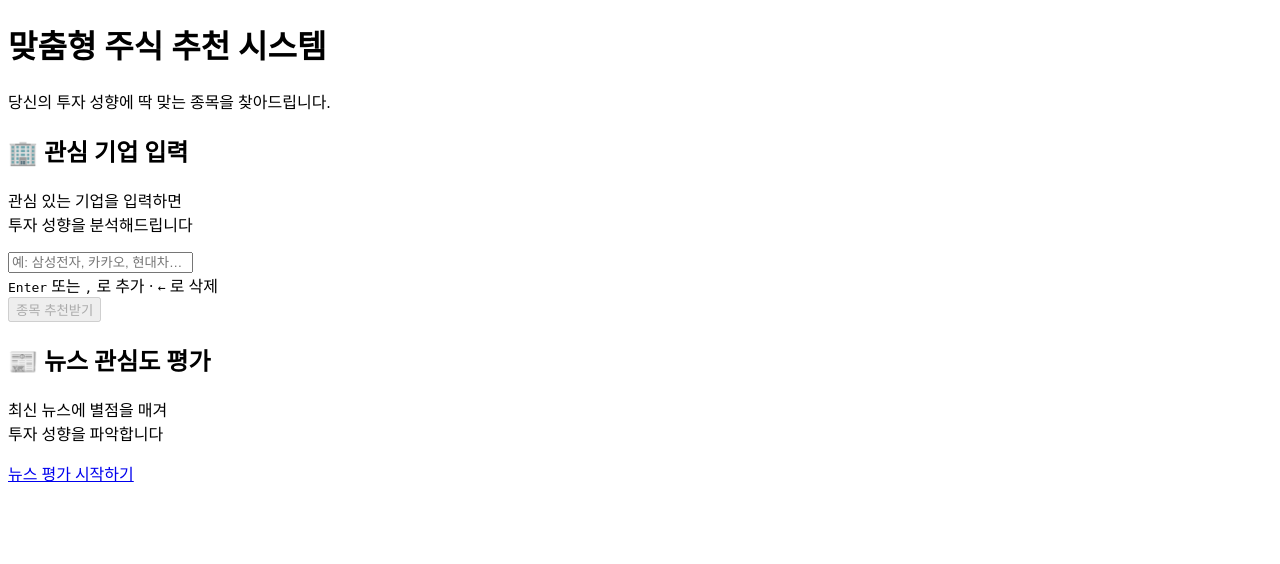
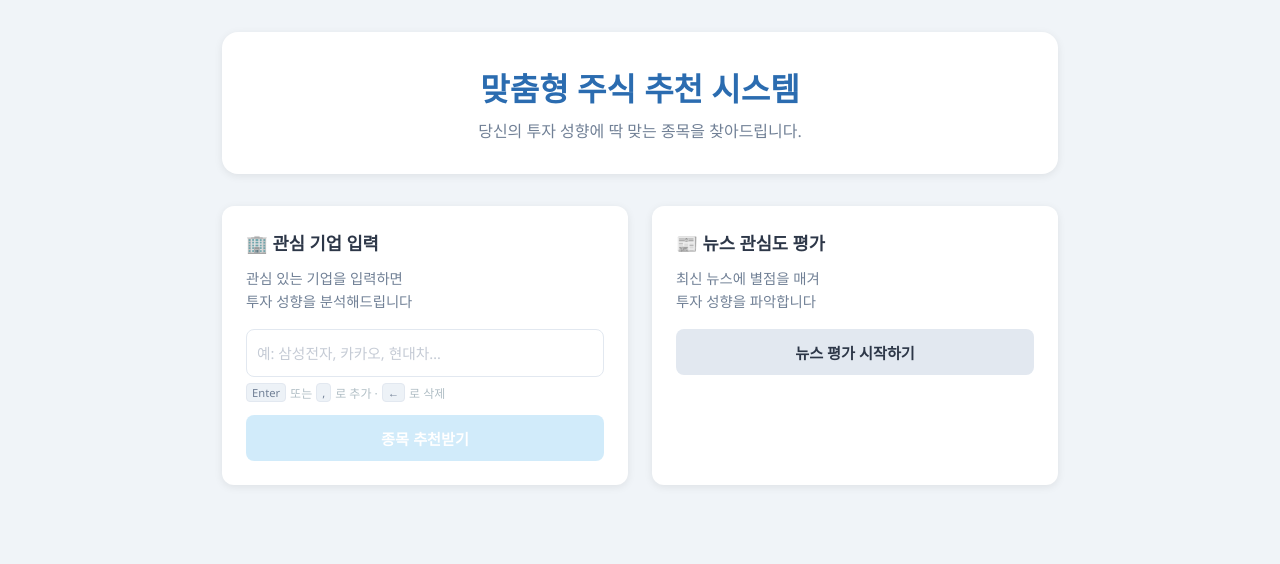
Before and after one commit to leedongho06/OSS_personalized_stock, a Flask app: page / in a window 1280 px wide. Shown: the top 564 px of the page. Run offline with Flask 3, Linux system fonts and the light colour scheme.

Commit message:
style: fix css file loading and update styles

```diff
--- a/static/css/style.css
+++ b/static/css/style.css
@@ -1,218 +1,200 @@
-<!DOCTYPE html>
-<html lang="ko">
-<head>
-    <meta charset="UTF-8">
-    <meta name="viewport" content="width=device-width, initial-scale=1.0">
-    <title>OSS Personalized Stock</title>
-    <link rel="stylesheet" href="/static/css/style.css">
-</head>
-<body>
-    <div class="container">
-        <header>
-            <h1>📈 OSS Personalized Stock</h1>
-            <p>나만의 투자 성향에 맞는 종목을 추천해드립니다</p>
-        </header>
+/* ── 기본 레이아웃 ────────────────────────────── */
+* { margin: 0; padding: 0; box-sizing: border-box; }
 
-        <div class="card-grid">
-            <div class="card">
-                <h2>🏢 관심 기업 입력</h2>
-                <p>관심 있는 기업을 입력하면<br>투자 성향을 분석해드립니다</p>
+body {
+    font-family: 'Segoe UI', sans-serif;
+    background: #f0f4f8;
+    color: #2d3748;
+}
 
-                <form id="rec-form" action="/recommend" method="POST">
-                    <div id="tag-field" class="tag-field" onclick="handleFieldClick(event)">
-                        <input
-                            id="tag-text"
-                            class="tag-text"
-                            type="text"
-                            placeholder="예: 삼성전자, 카카오, 현대차…"
-                            maxlength="30"
-                            autocomplete="off"
-                            spellcheck="false"
-                        >
-                    </div>
+.container {
+    max-width: 900px;
+    margin: 0 auto;
+    padding: 2rem;
+}
 
-                    <div class="tag-meta">
-                        <kbd>Enter</kbd>&nbsp;또는&nbsp;<kbd>,</kbd>&nbsp;로 추가&nbsp;·&nbsp;<kbd>←</kbd>&nbsp;로 삭제
-                        <span class="spacer"></span>
-                        <button type="button" id="reset-btn" class="tag-reset" style="display:none" onclick="clearTags()">
-                            전체 삭제
-                        </button>
-                        <span id="tag-count" class="tag-count" style="display:none"></span>
-                    </div>
+header {
+    text-align: center;
+    margin-bottom: 2rem;
+    padding: 2rem;
+    background: white;
+    border-radius: 16px;
+    box-shadow: 0 2px 8px rgba(0,0,0,0.08);
+}
 
-                    <button type="submit" id="submit-btn" class="btn btn-primary" disabled>
-                        종목 추천받기
-                    </button>
-                </form>
-            </div>
+header h1 {
+    font-size: 2rem;
+    color: #2b6cb0;
+    margin-bottom: 0.5rem;
+}
 
-            <div class="card">
-                <h2>📰 뉴스 관심도 평가</h2>
-                <p>최신 뉴스에 별점을 매겨<br>투자 성향을 파악합니다</p>
-                <a href="/news" class="btn btn-secondary">
-                    뉴스 평가 시작하기
-                </a>
-            </div>
-        </div>
-    </div>
+header p { color: #718096; }
 
-    <script>
-    (() => {
-        const MAX = 10;
-        let tags = [];
+.card-grid {
+    display: grid;
+    grid-template-columns: 1fr 1fr;
+    gap: 1.5rem;
+    margin-bottom: 1.5rem;
+}
 
-        const field     = document.getElementById('tag-field');
-        const textInput = document.getElementById('tag-text');
-        const countEl   = document.getElementById('tag-count');
-        const resetBtn  = document.getElementById('reset-btn');
-        const submitBtn = document.getElementById('submit-btn');
-        const form      = document.getElementById('rec-form');
+.card {
+    background: white;
+    border-radius: 12px;
+    padding: 1.5rem;
+    box-shadow: 0 2px 8px rgba(0,0,0,0.08);
+    margin-bottom: 1.5rem;
+}
 
-        /* ── 렌더링 ──────────────────────────────────── */
-        function render() {
-            // 기존 태그 pill 제거
-            field.querySelectorAll('.tag-pill').forEach(el => el.remove());
+.card h2 {
+    font-size: 1.1rem;
+    margin-bottom: 0.75rem;
+    color: #2d3748;
+}
 
-            // 태그 다시 그리기 (input 앞에 삽입)
-            tags.forEach((name, i) => {
-                const pill = document.createElement('span');
-                pill.className = 'tag-pill';
-                pill.innerHTML =
-                    `<span>${esc(name)}</span>` +
-                    `<button type="button" class="tag-x" data-i="${i}" aria-label="${esc(name)} 삭제">✕</button>`;
-                field.insertBefore(pill, textInput);
-            });
+.card p {
+    color: #718096;
+    font-size: 0.9rem;
+    margin-bottom: 1rem;
+    line-height: 1.6;
+}
 
-            // 카운터 & 버튼 상태
-            const hasTag = tags.length > 0;
-            const atMax  = tags.length >= MAX;
+/* ── Tag Input Component ──────────────────────── */
+.tag-field {
+    min-height: 48px;
+    border: 1.5px solid #e2e8f0;
+    border-radius: 8px;
+    padding: 7px 10px;
+    display: flex;
+    flex-wrap: wrap;
+    align-items: center;
+    gap: 6px;
+    cursor: text;
+    background: #fff;
+    transition: border-color .2s, box-shadow .2s;
+    margin-bottom: 6px;
+}
+.tag-field:focus-within {
+    border-color: #4299e1;
+    box-shadow: 0 0 0 3px rgba(66,153,225,.12);
+}
+.tag-field.is-max {
+    background: #f7fafc;
+    cursor: default;
+}
 
-            countEl.style.display  = hasTag ? '' : 'none';
-            countEl.textContent    = `${tags.length}/${MAX}`;
-            countEl.classList.toggle('warn', atMax);
+.tag-pill {
+    display: inline-flex;
+    align-items: center;
+    gap: 4px;
+    background: #ebf8ff;
+    color: #2b6cb0;
+    border: 1px solid #bee3f8;
+    border-radius: 20px;
+    padding: 3px 6px 3px 10px;
+    font-size: .82rem;
+    font-weight: 600;
+    white-space: nowrap;
+    animation: pillIn .14s cubic-bezier(.34,1.56,.64,1) both;
+}
+@keyframes pillIn {
+    from { transform: scale(.6); opacity: 0; }
+    to   { transform: scale(1);  opacity: 1; }
+}
+.tag-pill.dup {
+    animation: pillShake .32s ease both;
+    border-color: #f6ad55;
+    background: #fffaf0;
+    color: #c05621;
+}
+@keyframes pillShake {
+    0%,100% { transform: translateX(0); }
+    20%     { transform: translateX(-5px); }
+    40%     { transform: translateX(5px); }
+    60%     { transform: translateX(-3px); }
+    80%     { transform: translateX(3px); }
+}
 
-            resetBtn.style.display = hasTag ? '' : 'none';
-            submitBtn.disabled     = !hasTag;
+.tag-x {
+    display: flex;
+    align-items: center;
+    justify-content: center;
+    width: 16px;
+    height: 16px;
+    border-radius: 50%;
+    border: none;
+    background: transparent;
+    cursor: pointer;
+    color: #63b3ed;
+    font-size: .7rem;
+    padding: 0;
+    transition: background .15s, color .15s;
+    flex-shrink: 0;
+}
+.tag-x:hover { background: #bee3f8; color: #2b6cb0; }
 
-            textInput.disabled    = atMax;
-            textInput.placeholder = tags.length === 0
-                ? '예: 삼성전자, 카카오, 현대차…'
-                : atMax ? '' : '추가 입력…';
+.tag-text {
+    flex: 1;
+    min-width: 110px;
+    border: none;
+    outline: none;
+    background: transparent;
+    font-size: .92rem;
+    font-family: inherit;
+    color: #2d3748;
+    padding: 2px 0;
+    caret-color: #4299e1;
+}
+.tag-text::placeholder { color: #c5cbd5; }
+.tag-text:disabled { cursor: not-allowed; }
 
-            field.classList.toggle('is-max', atMax);
+.tag-meta {
+    display: flex;
+    align-items: center;
+    font-size: .75rem;
+    color: #b0bec5;
+    margin-bottom: .8rem;
+    gap: 4px;
+}
+.tag-meta kbd {
+    font-family: inherit;
+    background: #edf2f7;
+    color: #718096;
+    border: 1px solid #e2e8f0;
+    border-radius: 4px;
+    padding: 1px 5px;
+    font-size: .7rem;
+}
+.tag-meta .spacer { flex: 1; }
+.tag-count { font-size: .75rem; font-weight: 600; color: #90cdf4; }
+.tag-count.warn { color: #e53e3e; }
+.tag-reset {
+    font-size: .75rem; color: #b0bec5; text-decoration: underline;
+    background: none; border: none; cursor: pointer; padding: 0;
+}
+.tag-reset:hover { color: #718096; }
 
-            syncHidden();
-        }
+/* ── 버튼 및 기타 컴포넌트 ────────────────────── */
+.btn {
+    display: block; width: 100%; padding: 0.75rem;
+    border-radius: 8px; border: none; cursor: pointer;
+    font-size: 0.95rem; font-weight: 600; text-align: center;
+    text-decoration: none; transition: background 0.2s;
+}
+.btn-primary { background: #3182ce; color: white; }
+.btn-primary:hover { background: #2b6cb0; }
+.btn-primary:disabled { background: #bee3f8; cursor: not-allowed; opacity: .7; }
+.btn-secondary { background: #e2e8f0; color: #2d3748; }
+.btn-secondary:hover { background: #cbd5e0; }
 
-        /* ── 히든 input 동기화 (form POST) ──────────── */
-        function syncHidden() {
-            form.querySelectorAll('input[name="companies"]').forEach(el => el.remove());
-            tags.forEach(name => {
-                const h = document.createElement('input');
-                h.type  = 'hidden';
-                h.name  = 'companies';
-                h.value = name;
-                form.appendChild(h);
-            });
-        }
+.stock-table { width: 100%; border-collapse: collapse; margin-top: 1rem; }
+.stock-table th { background: #ebf8ff; padding: 0.75rem; text-align: left; font-size: 0.85rem; color: #2b6cb0; }
+.stock-table td { padding: 0.75rem; border-bottom: 1px solid #e2e8f0; font-size: 0.9rem; }
 
-        /* ── 태그 추가 ───────────────────────────────── */
-        function addTag(raw) {
-            const value = raw.trim().replace(/,+$/, '').trim();
-            if (!value) return;
-            if (tags.length >= MAX) return;
+.star-rating { display: flex; flex-direction: row-reverse; justify-content: flex-end; gap: 4px; margin: 0.75rem 0; }
+.star-rating input { display: none; }
+.star-rating label { font-size: 1.8rem; cursor: pointer; color: #cbd5e0; }
+.star-rating input:checked ~ label, .star-rating label:hover, .star-rating label:hover ~ label { color: #f6ad55; }
 
-            // 중복 감지 → 기존 pill 흔들기
-            const idx = tags.findIndex(t => t === value);
-            if (idx !== -1) {
-                const pill = field.querySelectorAll('.tag-pill')[idx];
-                if (pill) {
-                    pill.classList.remove('dup');
-                    void pill.offsetWidth;          // reflow
-                    pill.classList.add('dup');
-                    setTimeout(() => pill.classList.remove('dup'), 350);
-                }
-                return;
-            }
-
-            tags.push(value);
-            render();
-        }
-
-        /* ── 태그 삭제 ───────────────────────────────── */
-        function removeTag(i) {
-            tags.splice(i, 1);
-            render();
-            if (!textInput.disabled) textInput.focus();
-        }
-
-        /* ── 전체 삭제 ───────────────────────────────── */
-        function clearTags() {
-            tags = [];
-            render();
-            textInput.focus();
-        }
-        window.clearTags = clearTags;
-
-        /* ── 쉼표 포함 붙여넣기 처리 ────────────────── */
-        function processCommaInput(raw) {
-            if (!raw.includes(',')) return false;
-            const parts = raw.split(',');
-            parts.forEach((part, i) => {
-                if (i < parts.length - 1) addTag(part);
-            });
-            textInput.value = parts[parts.length - 1].trimStart();
-            return true;
-        }
-
-        /* ── 이벤트 ──────────────────────────────────── */
-        textInput.addEventListener('keydown', e => {
-            if (e.key === 'Enter' || e.key === ',') {
-                e.preventDefault();
-                if (textInput.value.trim()) {
-                    addTag(textInput.value);
-                    textInput.value = '';
-                }
-            } else if (e.key === 'Backspace' && textInput.value === '' && tags.length > 0) {
-                removeTag(tags.length - 1);
-            }
-        });
-
-        textInput.addEventListener('input', () => {
-            processCommaInput(textInput.value);
-        });
-
-        // pill X 버튼 클릭 (이벤트 위임)
-        field.addEventListener('click', e => {
-            const btn = e.target.closest('.tag-x');
-            if (btn) {
-                e.stopPropagation();
-                removeTag(Number(btn.dataset.i));
-            }
-        });
-
-        // 영역 클릭 → input 포커스
-        function handleFieldClick(e) {
-            if (!e.target.closest('.tag-x') && !textInput.disabled) {
-                textInput.focus();
-            }
-        }
-        window.handleFieldClick = handleFieldClick;
-
-        // 제출 전 검증
-        form.addEventListener('submit', e => {
-            if (tags.length === 0) { e.preventDefault(); textInput.focus(); }
-        });
-
-        function esc(str) {
-            return str
-                .replace(/&/g, '&amp;')
-                .replace(/</g, '&lt;')
-                .replace(/>/g, '&gt;')
-                .replace(/"/g, '&quot;');
-        }
-
-        render(); // 초기화
-    })();
-    </script>
-</body>
+@media (max-width: 600px) {
+    .card-grid { grid-template-columns: 1fr; }
+    header h1 { font-size: 1.5rem; }
--- a/templates/index.html
+++ b/templates/index.html
@@ -5,7 +5,7 @@
     <meta name="viewport" content="width=device-width, initial-scale=1.0">
     <title>맞춤형 주식 추천 시스템</title>
     <!-- 분리한 CSS 파일 불러오기 -->
-    <link rel="stylesheet" href="/static/css/style.css">
+    <link rel="stylesheet" href="{{ url_for('static', filename='css/style.css') }}">
 </head>
 <body>
     <div class="container">
```
